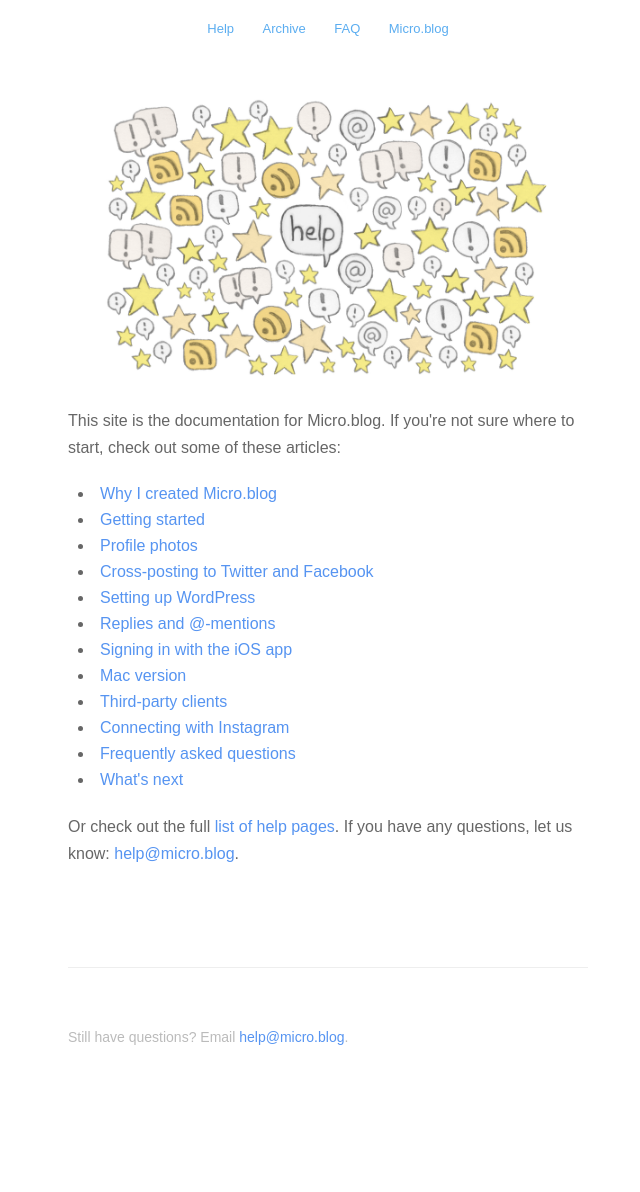
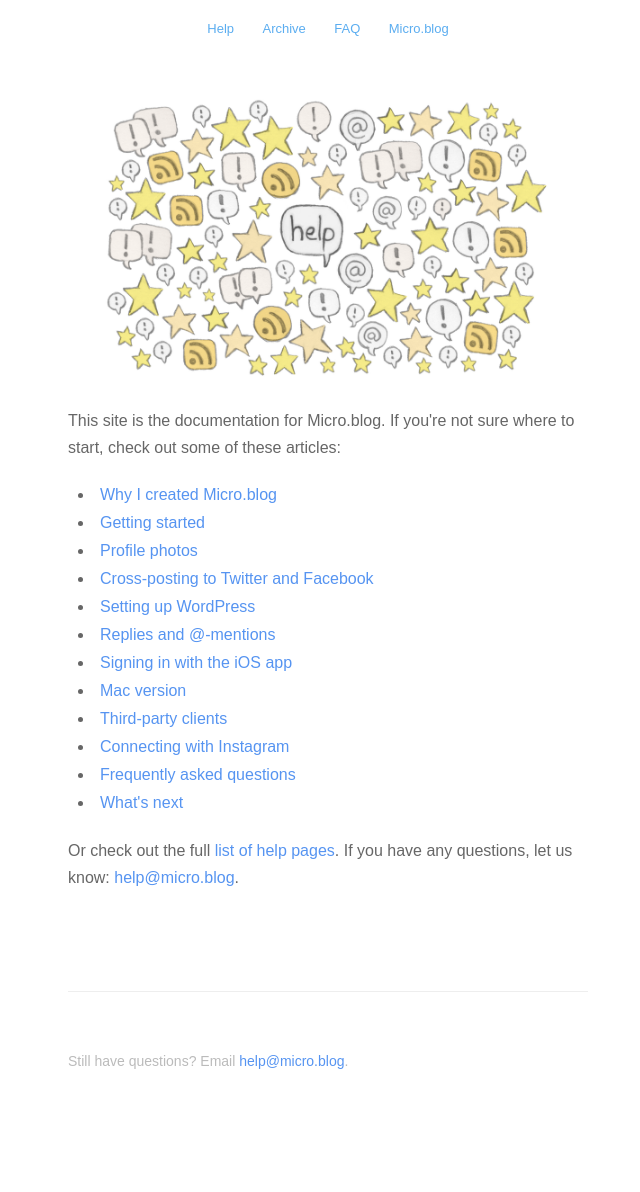
Before and after one commit to microdotblog/help.micro.blog, a Jekyll site: the page built from index.html, in a window 1280 px wide. Shown: the whole page, without its empty margins (312-952 px from the left). Built offline with Jekyll 4.4.1, drawn with Linux system fonts in a browser that asks for light colours; nearby versions of some CDN libraries; the list of posts is cut into pages by our own code; before the commit the page ends 1168 px from its top, so only the background shows below that.

Commit message:
Updated spacing on home page list items.

```diff
--- a/assets/css/style.css
+++ b/assets/css/style.css
@@ -649,8 +649,8 @@
 }
 
 .about_link {
-	padding-top: 5px;
-	padding-bottom: 5px;
+	padding-top: 6px;
+	padding-bottom: 6px;
 }
 
 code {
```
